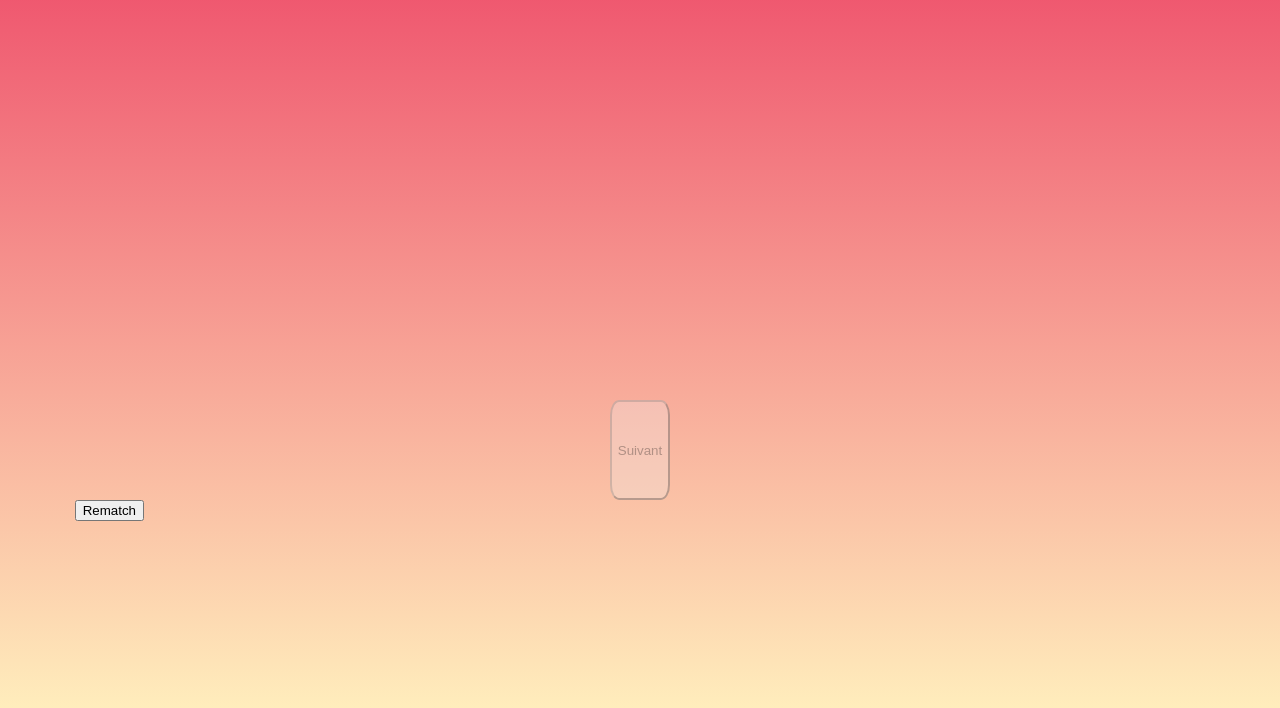
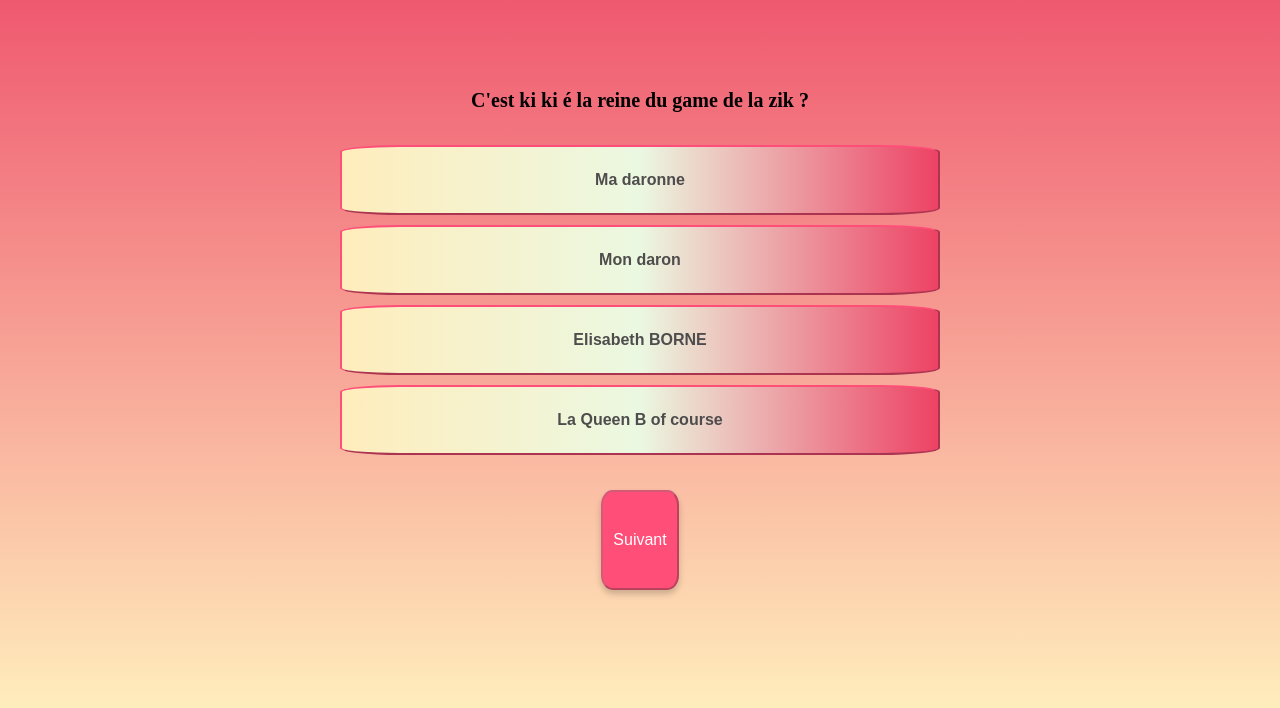
Before and after one commit to Vikybu/quiz_ts, a plain HTML site: page index.html in a window 1280 px wide. Shown: the part 108-816 px from the top of the page. Drawn offline with Linux system fonts and the light colour scheme.

Commit message:
CSS Boutons flottants + Titre + Bouton suivant

```diff
--- a/index.html
+++ b/index.html
@@ -23,7 +23,7 @@
      <link rel="stylesheet" href="style.css" />
      <button class="btn_replay" >Rejouer</button>
 
-    <button class="rematch">Rematch</button>
+
     <link rel="stylesheet" href="style.css" />
 
 </body>
--- a/main.js
+++ b/main.js
@@ -6,7 +6,6 @@ export let index = 0, score = 0
 
 
 let button = document.querySelector(".btn_suivant")
-let rematch = document.querySelector('.rematch')
 content()
 
 refreshAddEventListener()
@@ -22,7 +21,7 @@ button.addEventListener('click', () => {
 })
 
 
-})
+
 
 rematch.addEventListener('click', () => {
     resetIndex()
--- a/style.css
+++ b/style.css
@@ -5,11 +5,14 @@ body {
 }
 
 .title {
+    font-family: 'Poppins', sans-serif;
     height: 100px;
     display: flex;
     align-items: center;
     justify-content: space-around;
     margin: auto;
+    font-size: 60px ;
+
 
 }
 
@@ -18,31 +21,37 @@ body {
     display: flex;
     align-items: center;
     justify-content: center;
+    font-size: 20px;
+    font-weight: 900;
 }
 
 
 
 .btn_answer {
-    border-radius: 25% 10%;
-    height: 100px;
+    background: linear-gradient(0.25turn, #FFEDBC, #ebf8e1, #ED4264) ;
+    color: #4e4c4c;
+    border-radius: 10% 10%;
+    padding: 24px 15px;
+    height: auto;
     align-items: center;
     justify-content: center;
-     border-width:0;
-    margin: 10px;
-    padding: 25px;
+    border-color: #FF4F79;
+    margin: 5px;
     text-align: center;
+    font-size: 16px;
+    font-weight: 600;
     display: flex;
-    width: 400px;
-    cursor:pointer;
-    background: linear-gradient(#e3afaf,#DAE2F8)
-
+    width: 600px;
+    cursor: pointer;
+    transition: all 0.3s ease;
 
 
 }
 
-.btn_answer:hover{
-    cursor:pointer;
-    background-color:#83c0f8;
+.btn_answer:hover {
+    cursor: pointer;
+    box-shadow: 0 12px 16px rgba(0, 0, 0, 0.3);
+    transform: translateY(-8px);
 }
 
 .option {
@@ -54,6 +63,7 @@ body {
     flex-direction: column;
 
 
+
 }
 
 .btn_suivant {
@@ -62,10 +72,15 @@ body {
     display: flex;
     align-items: center;
     justify-content: space-around;
+    margin: auto;
+    margin-top: 90px;
+    background-color: #FF4F79;
+    color: white;
+    font-size: 16px;
+    transition: all 0.3s ease;
+    box-shadow: 0 4px 6px rgba(0, 0, 0, 0.2);
+    padding: 20px 10px;
 
-    margin: 40px;
-
-    margin: auto;
 }
 
 .btn_replay {
```
Lines whose indentation alone changed are shown as unchanged.
